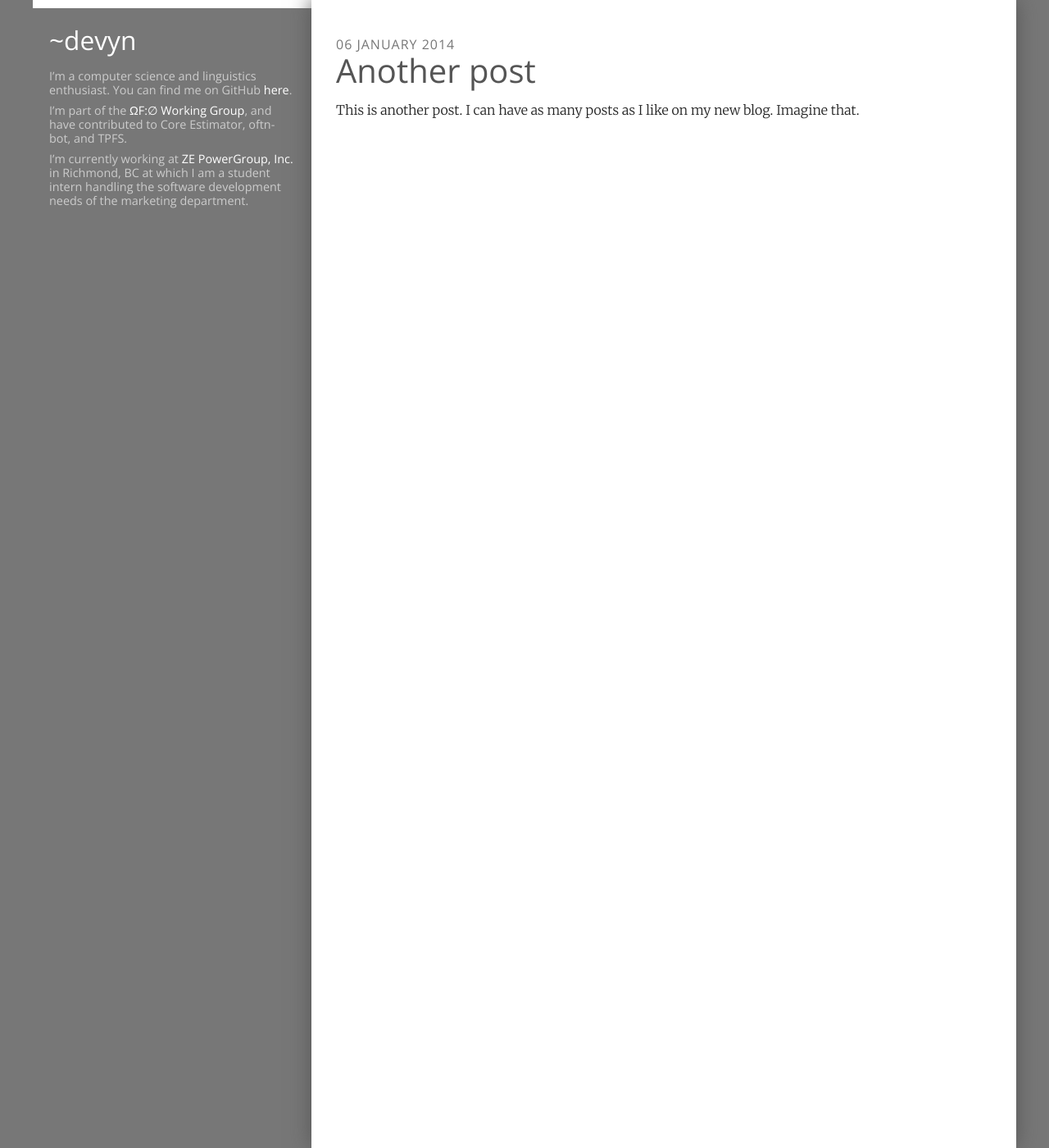
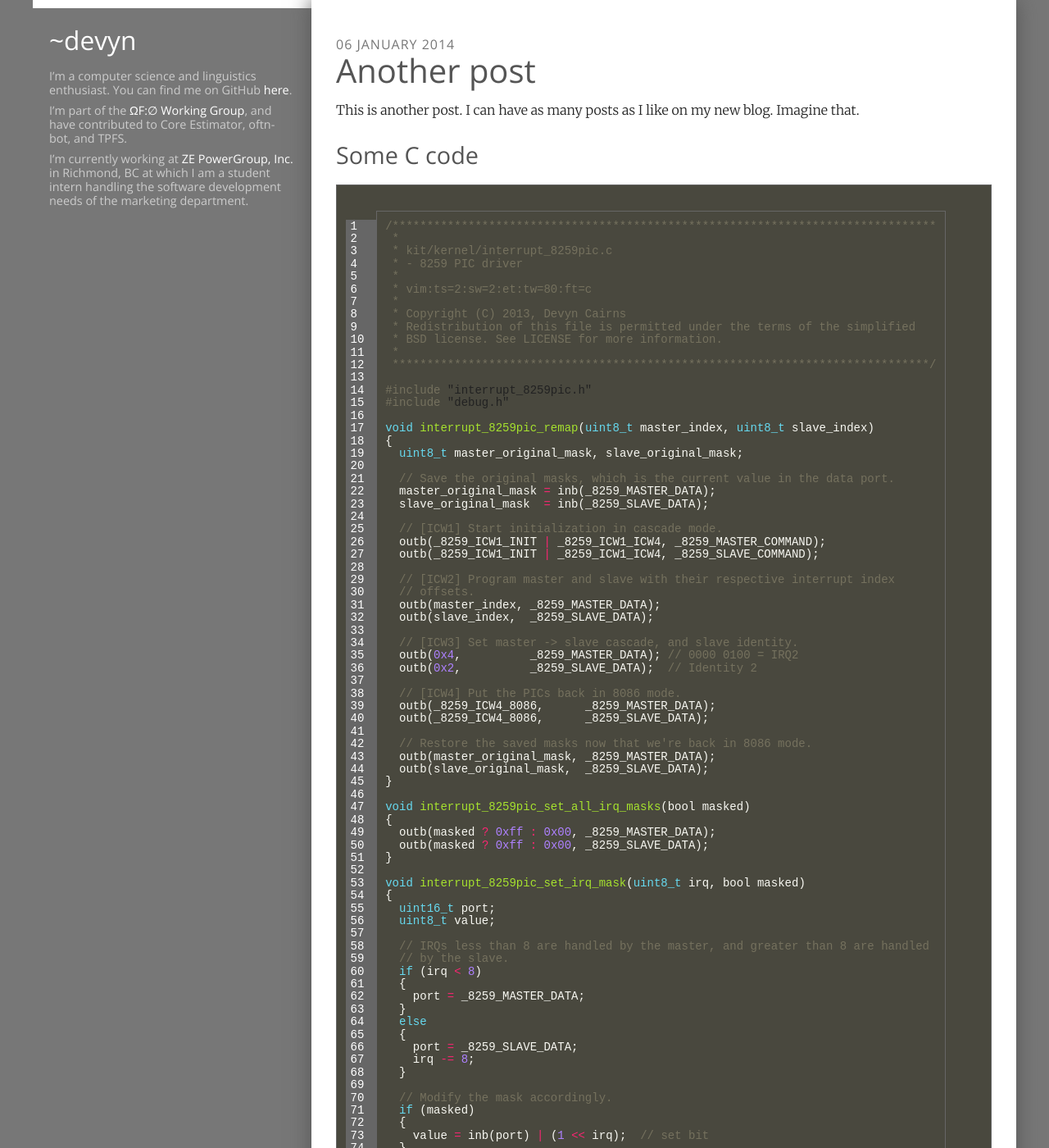
Before and after one commit to devyn/devyn.github.io, a Jekyll site: the page built from _posts/2014-01-06-another-post.markdown, in a window 1280 px wide and 1400 px high. Shown: the whole window at 82% size. Built offline with Jekyll 4.4.1, drawn with Linux system fonts in a browser that asks for light colours; some web fonts are replaced; some of the changed text lies outside the part shown.

```diff
--- a/_posts/2014-01-06-another-post.markdown
+++ b/_posts/2014-01-06-another-post.markdown
@@ -6,3 +6,117 @@ layout: post
 
 This is another post. I can have as many posts as I like on my new blog. Imagine
 that.
+
+<!--more-->
+
+## Some C code
+
+{% highlight c linenos %}
+/*******************************************************************************
+ *
+ * kit/kernel/interrupt_8259pic.c
+ * - 8259 PIC driver
+ *
+ * vim:ts=2:sw=2:et:tw=80:ft=c
+ *
+ * Copyright (C) 2013, Devyn Cairns
+ * Redistribution of this file is permitted under the terms of the simplified
+ * BSD license. See LICENSE for more information.
+ *
+ ******************************************************************************/
+
+#include "interrupt_8259pic.h"
+#include "debug.h"
+
+void interrupt_8259pic_remap(uint8_t master_index, uint8_t slave_index)
+{
+  uint8_t master_original_mask, slave_original_mask;
+
+  // Save the original masks, which is the current value in the data port.
+  master_original_mask = inb(_8259_MASTER_DATA);
+  slave_original_mask  = inb(_8259_SLAVE_DATA);
+
+  // [ICW1] Start initialization in cascade mode.
+  outb(_8259_ICW1_INIT | _8259_ICW1_ICW4, _8259_MASTER_COMMAND);
+  outb(_8259_ICW1_INIT | _8259_ICW1_ICW4, _8259_SLAVE_COMMAND);
+
+  // [ICW2] Program master and slave with their respective interrupt index
+  // offsets.
+  outb(master_index, _8259_MASTER_DATA);
+  outb(slave_index,  _8259_SLAVE_DATA);
+
+  // [ICW3] Set master -> slave cascade, and slave identity.
+  outb(0x4,          _8259_MASTER_DATA); // 0000 0100 = IRQ2
+  outb(0x2,          _8259_SLAVE_DATA);  // Identity 2
+
+  // [ICW4] Put the PICs back in 8086 mode.
+  outb(_8259_ICW4_8086,      _8259_MASTER_DATA);
+  outb(_8259_ICW4_8086,      _8259_SLAVE_DATA);
+
+  // Restore the saved masks now that we're back in 8086 mode.
+  outb(master_original_mask, _8259_MASTER_DATA);
+  outb(slave_original_mask,  _8259_SLAVE_DATA);
+}
+
+void interrupt_8259pic_set_all_irq_masks(bool masked)
+{
+  outb(masked ? 0xff : 0x00, _8259_MASTER_DATA);
+  outb(masked ? 0xff : 0x00, _8259_SLAVE_DATA);
+}
+
+void interrupt_8259pic_set_irq_mask(uint8_t irq, bool masked)
+{
+  uint16_t port;
+  uint8_t value;
+
+  // IRQs less than 8 are handled by the master, and greater than 8 are handled
+  // by the slave.
+  if (irq < 8)
+  {
+    port = _8259_MASTER_DATA;
+  }
+  else
+  {
+    port = _8259_SLAVE_DATA;
+    irq -= 8;
+  }
+
+  // Modify the mask accordingly.
+  if (masked)
+  {
+    value = inb(port) | (1 << irq);  // set bit
+  }
+  else
+  {
+    value = inb(port) & ~(1 << irq); // clear bit
+  }
+
+  DEBUG_BEGIN_VALUES();
+    DEBUG_HEX(port);
+    DEBUG_HEX(value);
+  DEBUG_END_VALUES();
+
+  // Send the new mask to the PIC.
+  outb(value, port);
+}
+
+static inline uint16_t interrupt_8259pic_get_irq_register(uint8_t ocw3)
+{
+  // Get the register values (via the provided OCW3 command) from the master and
+  // slave PICs and concatenate them.
+  outb(ocw3, _8259_MASTER_COMMAND);
+  outb(ocw3, _8259_SLAVE_COMMAND);
+
+  return (inb(_8259_SLAVE_COMMAND) << 8) | inb(_8259_MASTER_COMMAND);
+}
+
+uint16_t interrupt_8259pic_get_irr()
+{
+  return interrupt_8259pic_get_irq_register(_8259_CMD_READ_IRR);
+}
+
+uint16_t interrupt_8259pic_get_isr()
+{
+  return interrupt_8259pic_get_irq_register(_8259_CMD_READ_ISR);
+}
+{% endhighlight %}
```
Also changed, not shown: stylesheets/scss/_pygments_monokai.scss (+11 -5 lines).
